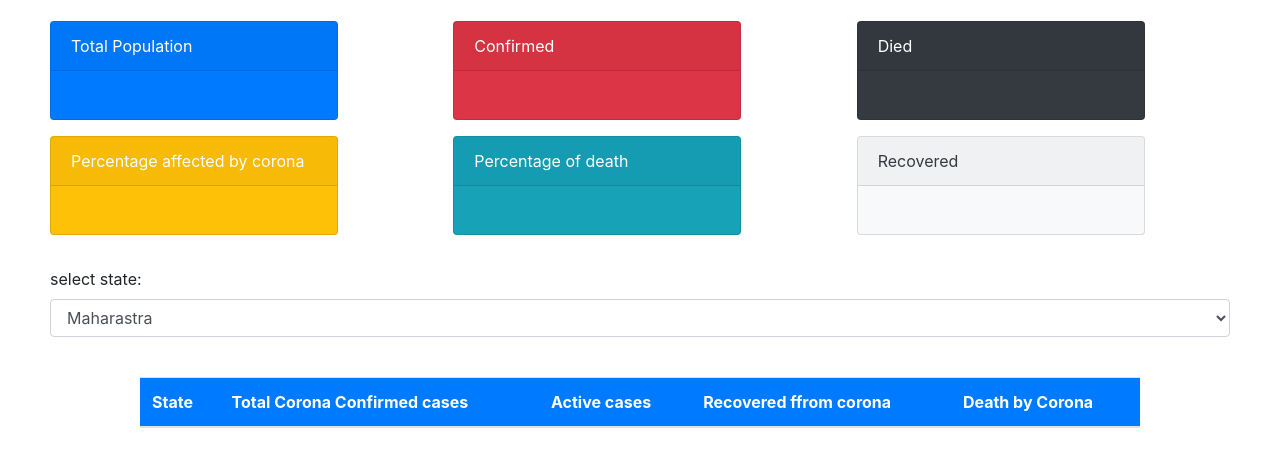
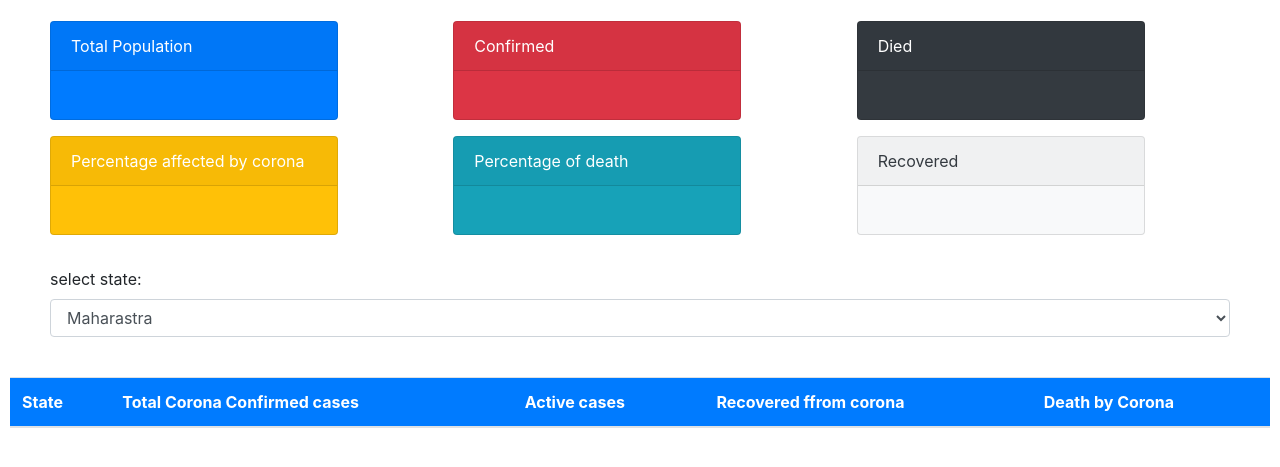
Before and after one commit to RaviSankarmemerocks/covidindia19-20, a plain HTML site: page index.html in a window 1280 px wide. Shown: the part 85-552 px from the top of the page. Drawn offline with nearby package versions, Linux system fonts and the light colour scheme; no server answers.

Commit message:
Update index.html

```diff
--- a/index.html
+++ b/index.html
@@ -160,8 +160,13 @@
 
 </ol>
 
-<center>
-<table class="table table-hover" style="width: 1000px;">
+
+
+</div>
+</div>
+
+<div style="overflow-x:auto; margin-right:10px;margin-left:10px; ">
+<table class="table table-hover">
   <thead class="bg-primary" style="color: white;">
     <tr>
 
@@ -187,9 +192,9 @@
   </tbody>
 </table>
 
-</center>
+</div>
 
-</div>
-</div>
+
+
 </body>
 </html>
```
